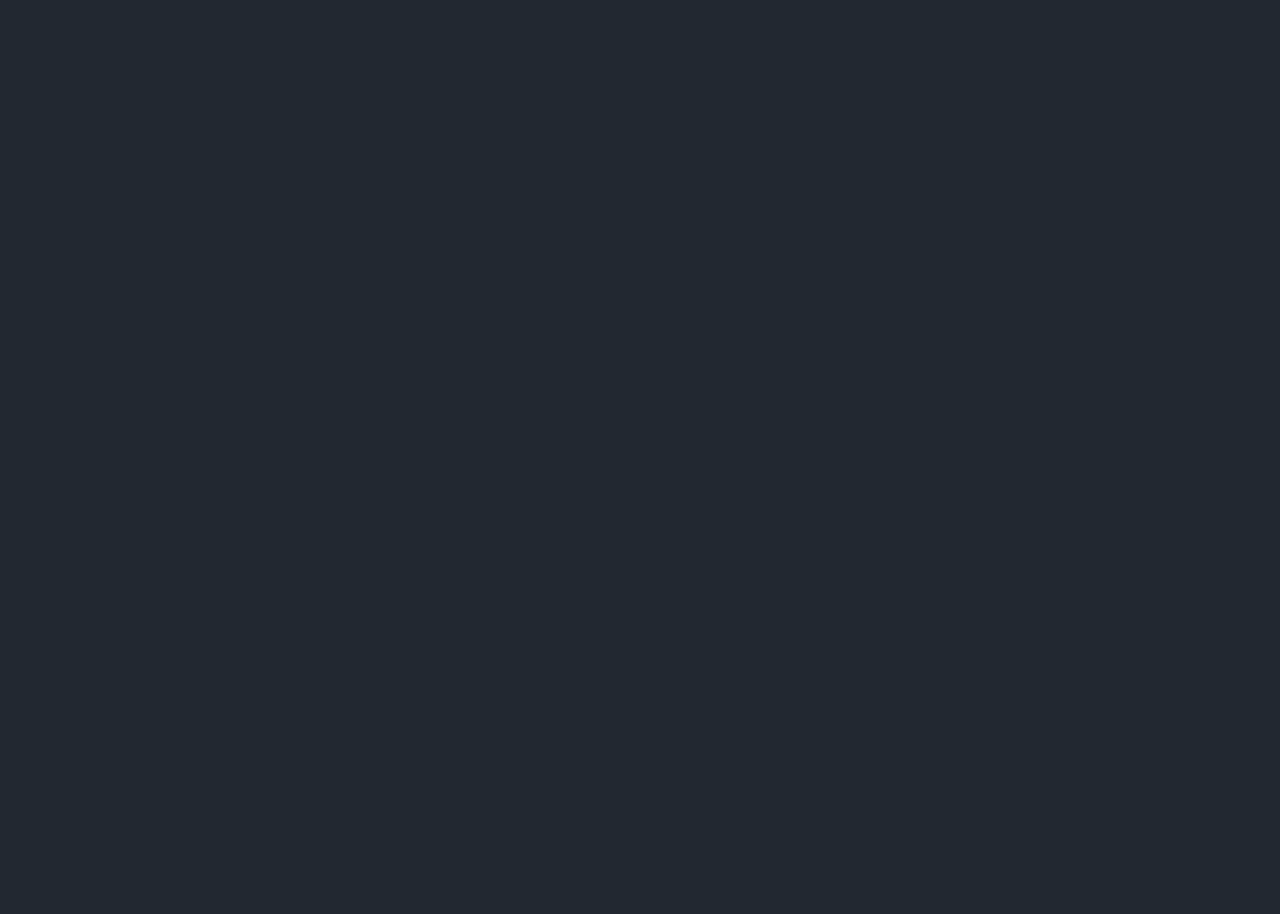
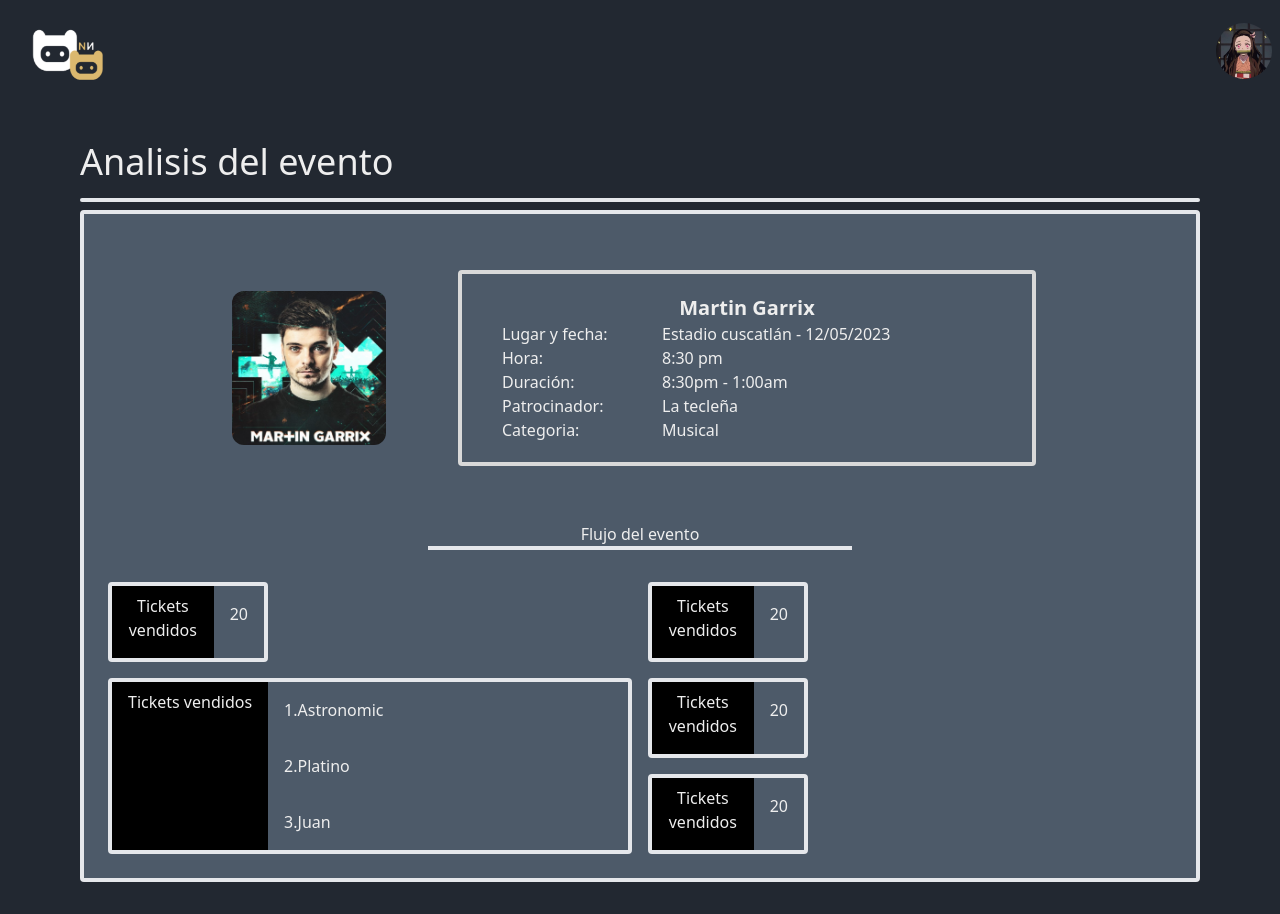
Before and after one commit to nestorrecinosUCA/front-final, a React (Create React App) app in the folder finnticketfrontend/: page /analysis in a window 1280 px wide. Before the commit this address had no page. Before the commit the page ends 800 px from the top, so only its background shows below. Built offline with nearby package versions, Linux system fonts and the light colour scheme.

Commit message:
Adding containers and sections to display the analysis✨

```diff
--- a/finnticketfrontend/src/App.js
+++ b/finnticketfrontend/src/App.js
@@ -10,6 +10,7 @@
 import Permits from './pages/Permits';
 import Collaborators from './pages/Collaborators';
 import AdminEventsHistory from './pages/AdminEventsHistory';
+import Analysis from './pages/Analysis';
 
 function App() {
   return (
@@ -24,6 +25,7 @@
         <Route path='permits' element={<Permits/>}/>
         <Route path='collaborators' element={<Collaborators/>}/>
         <Route path='eventsHistory' element={<AdminEventsHistory/>}/>
+        <Route path='analysis' element={<Analysis/>}/>
       </Routes>
     </>
   );
--- /dev/null
+++ b/finnticketfrontend/src/pages/Analysis.js
@@ -0,0 +1,62 @@
+import React from 'react'
+import ShortCutNavBar from '../components/ShortCutNavBar'
+import MGEF from '../assets/img/MGEF.jpg'
+import Information from '../modules/EventDeploy/Information'
+
+function Analysis() {
+    return (
+        <>
+            <ShortCutNavBar />
+            <div className='mx-4 lg:mx-20 text-4xl mt-10 mb-4'>
+                <a>Analisis del evento </a>
+            </div>
+            <div className='mx-4 border-b-2 lg:mx-20 lg:border-b-4 md:border-b-4 2xl:border-b-4 rounded' />
+            <div className='mx-4 lg:mx-20 bg-card-white-grey rounded mt-2 mb-8 p-6 items-center border-4 '>
+                <div className='mx-4 lg:mx-20'>
+                    <div className='rounded mt-2 mb-8 grid grid-cols-1 sm:grid-cols-2 md:grid-cols-4 p-6 items-center'>
+                        <div className='mb-4 sm:mb-0 sm:mr-2 md:mr-5 px-5 lh:mx-8 lg:mr-5 lg:px-5'>
+                            <img src={MGEF} alt="Artist" className="rounded-xl h-auto max-h-60 max-w-full mx-auto sm:h-full sm:w-full lg:h-auto lg:w-auto" />
+                        </div>
+                        <div className='mx-0 md:mx-8 lg:mx-8 2xl:mx-8 col-span-2 sm:col-span-3 '>
+                            <Information />
+                        </div>
+                    </div>
+                </div>
+                <div className='px-20 text-center lg:px-80 mb-8'>
+                    <div>
+                        <a>Flujo del evento</a>
+                    </div>
+                    <div className='border-b-4' />
+                </div>
+                <div className='grid  grid-cols-4 grid-rows-3 gap-4'>
+                    <div className='flex border-4 rounded w-40 text-center col-span-2'>
+                        <p className='bg-black px-4 py-2'>Tickets vendidos</p>
+                        <p className='px-4 py-4'>20</p>
+                    </div>
+                    <div className='flex border-4 rounded w-40 text-center col-span-2'>
+                        <p className='bg-black px-4 py-2'>Tickets vendidos</p>
+                        <p className='px-4 py-4'>20</p>
+                    </div>
+                    <div className='flex border-4 rounded w-40 text-center row-span-2 col-span-2 w-full'>
+                        <p className='bg-black px-4 py-2 justify-center h-full text-center'>Tickets vendidos</p>
+                        <div className='text-start'>
+                            <p className='px-4 py-4'>1.Astronomic</p>
+                            <p className='px-4 py-4'>2.Platino</p>
+                            <p className='px-4 py-4'>3.Juan</p>
+                        </div>
+                    </div>
+                    <div className='flex border-4 rounded w-40 text-center col-span-2'>
+                        <p className='bg-black px-4 py-2'>Tickets vendidos</p>
+                        <p className='px-4 py-4'>20</p>
+                    </div>
+                    <div className='flex border-4 rounded w-40 text-center col-span-2'>
+                        <p className='bg-black px-4 py-2'>Tickets vendidos</p>
+                        <p className='px-4 py-4'>20</p>
+                    </div>
+                </div>
+            </div>
+        </>
+    )
+}
+
+export default Analysis
```
